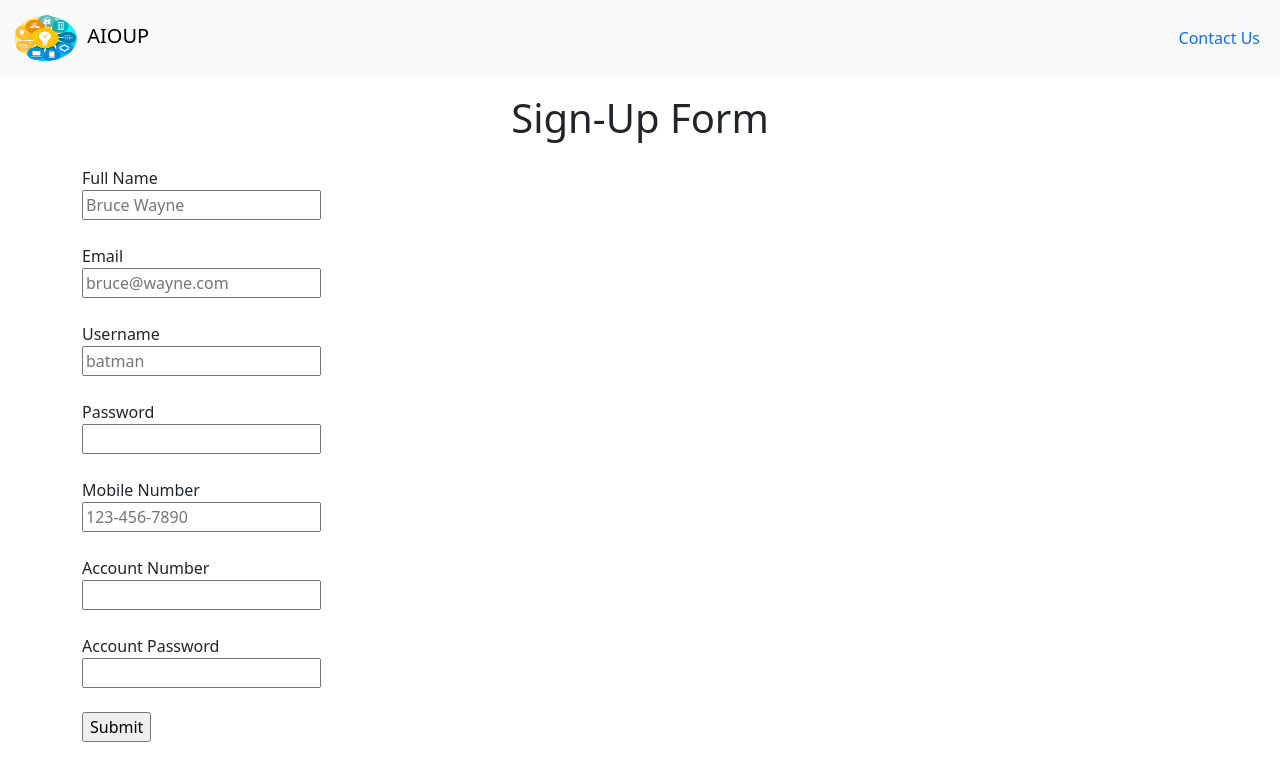
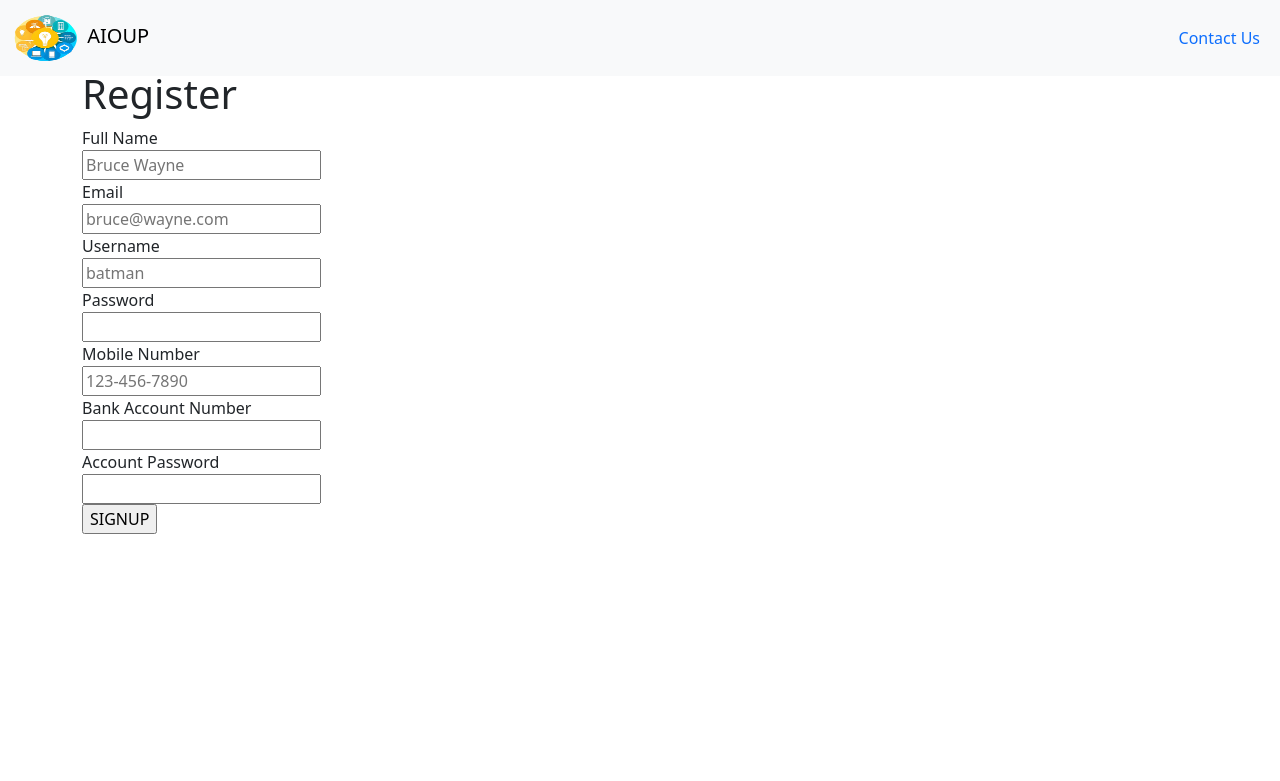
Before and after one commit to AyushGlitch/Sem_2_Project_1st_Try, a Flask app: page /signup in a window 1280 px wide. Shown: the top 781 px of the page. Run offline with Flask 3, Linux system fonts and the light colour scheme.

Commit message:
Prepped register.html for CSS

```diff
--- a/templates/login.html
+++ b/templates/login.html
@@ -39,7 +39,7 @@
 
       <div class="register">
           <p>Not Registered?</p>
-          <a href="#">SIGN UP</a>
+          <a href="{{ url_for('signup') }}">SIGN UP</a>
       </div>
 
     </div>
--- a/templates/signup.html
+++ b/templates/signup.html
@@ -7,49 +7,54 @@
   <body>
     {% include 'nav2.html' %}
 
-    <h1 class="text-center mt-4 mb-4">Sign-Up Form</h1>
+    <div class="container">
+
+    <h1>Register</h1>
 
     <form action="/signup/apply" method="post">
 
-      <div class="container mt-4 mb-4">
+      <div class="field">
         <label>Full Name</label><br>
         <input type="text" required name="full_name" placeholder="Bruce Wayne">
       </div>
 
-      <div class="container mt-4 mb-4">
+      <div class="field">
         <label>Email</label><br>
         <input type="email" required name="email" placeholder="bruce@wayne.com">
       </div>
 
-      <div class="container mt-4 mb-4">
+      <div class="field">
         <label>Username</label><br>
         <input type="text" required name="username" placeholder="batman">
       </div>
 
-      <div class="container mt-4 mb-4">
+      <div class="field">
         <label>Password</label><br>
         <input type="password" required id="pwd" name="pwd">
       </div>
 
-      <div class="container mt-4 mb-4">
+      <div class="field">
         <label>Mobile Number</label><br>
         <input type="tel" required name="phone" placeholder="123-456-7890" pattern="[0-9]{3}[0-9]{4}[0-9]{3}" >
       </div>
 
-      <div class="container mt-4 mb-4">
-        <label>Account Number</label><br>
+      <div class="field">
+        <label>Bank Account Number</label><br>
         <input type="text" required name="account_no">
       </div>
 
-      <div class="container mt-4 mb-4">
+      <div class="field">
         <label>Account Password</label><br>
         <input type="password" required id="pwd" name="account_pwd">
       </div>
 
-      <div class="container mt-4 mb-4">
-        <input type="submit">
-      </div>
+
+      <input type="submit" value="SIGNUP">
+
+
     </form>
+
+    </div>
 
   </body>
 </html>
```
